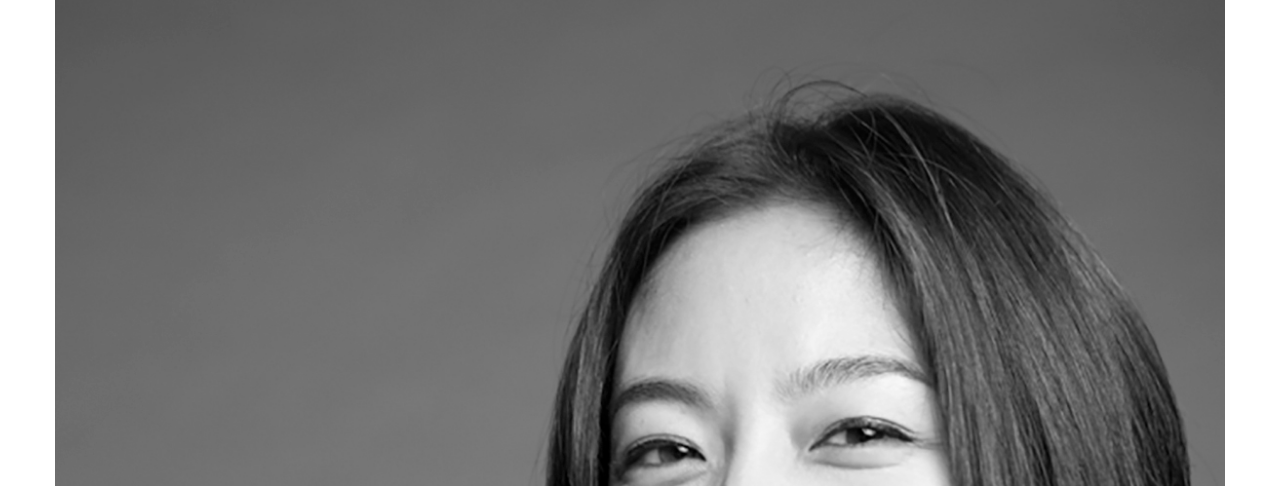
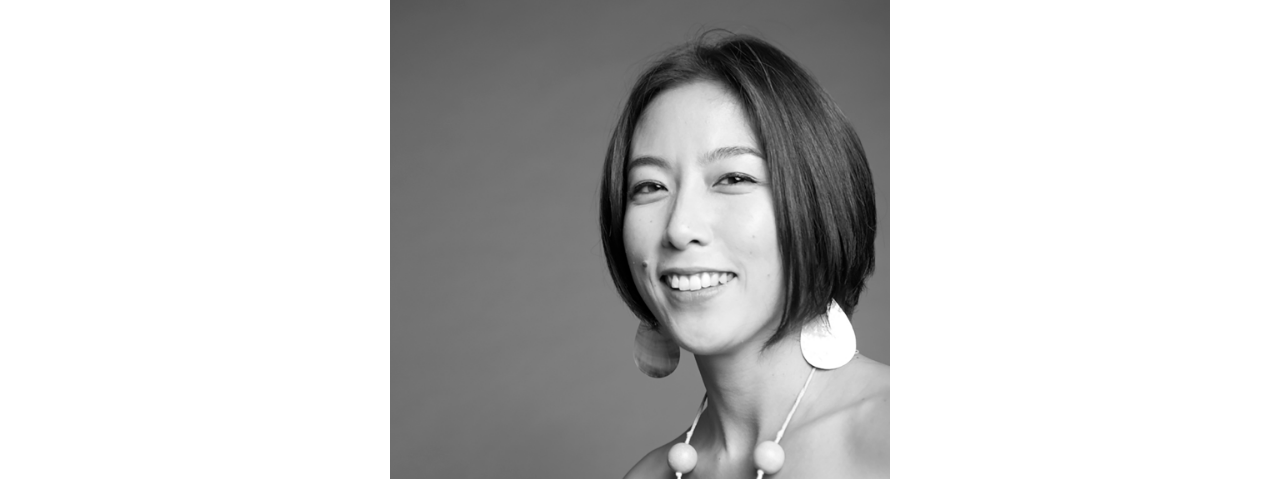
Before and after one commit to Asukatsuk/portfolio-website, a plain HTML site: page about.html in a window 1280 px wide. Shown: the part 171-657 px from the top of the page. Drawn offline with nearby package versions, Linux system fonts and the light colour scheme.

Commit message:
Update style.css

```diff
--- a/css/style.css
+++ b/css/style.css
@@ -101,6 +101,13 @@ a:focus {
 .button.contact:hover {
   background-color: #000000;
   color: #ffffff;
+}
+
+.profile {
+  width: 350px;
+  display: block;
+  margin-left: auto;
+  margin-right: auto;
 }
 
 /* Layout styling */
@@ -305,6 +312,13 @@ content: "";
 clear: both;
 display: table;
 }
+
+.profile {
+  width: 500px;
+  display: block;
+  margin-left: auto;
+  margin-right: auto;
+}
 /* ==============================
 Large devices (1024px or larger)
 ================================= */
```
